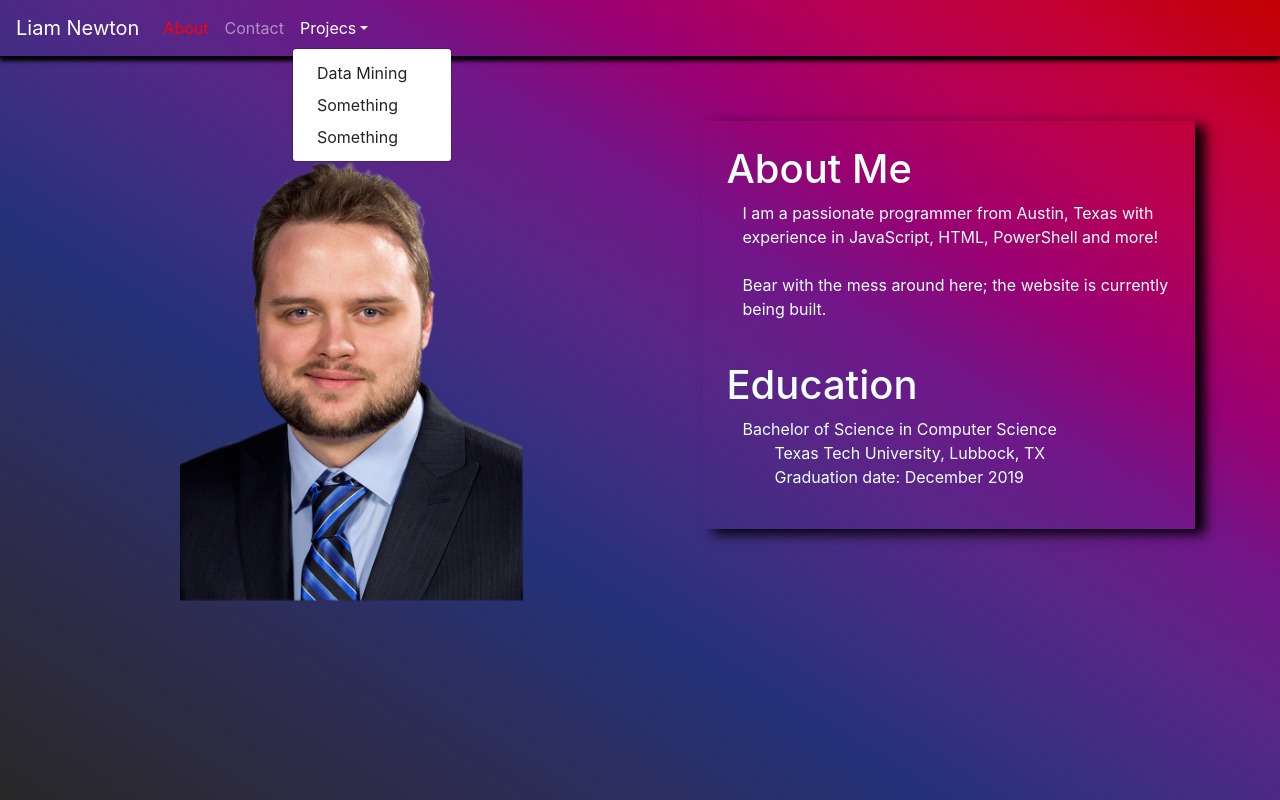
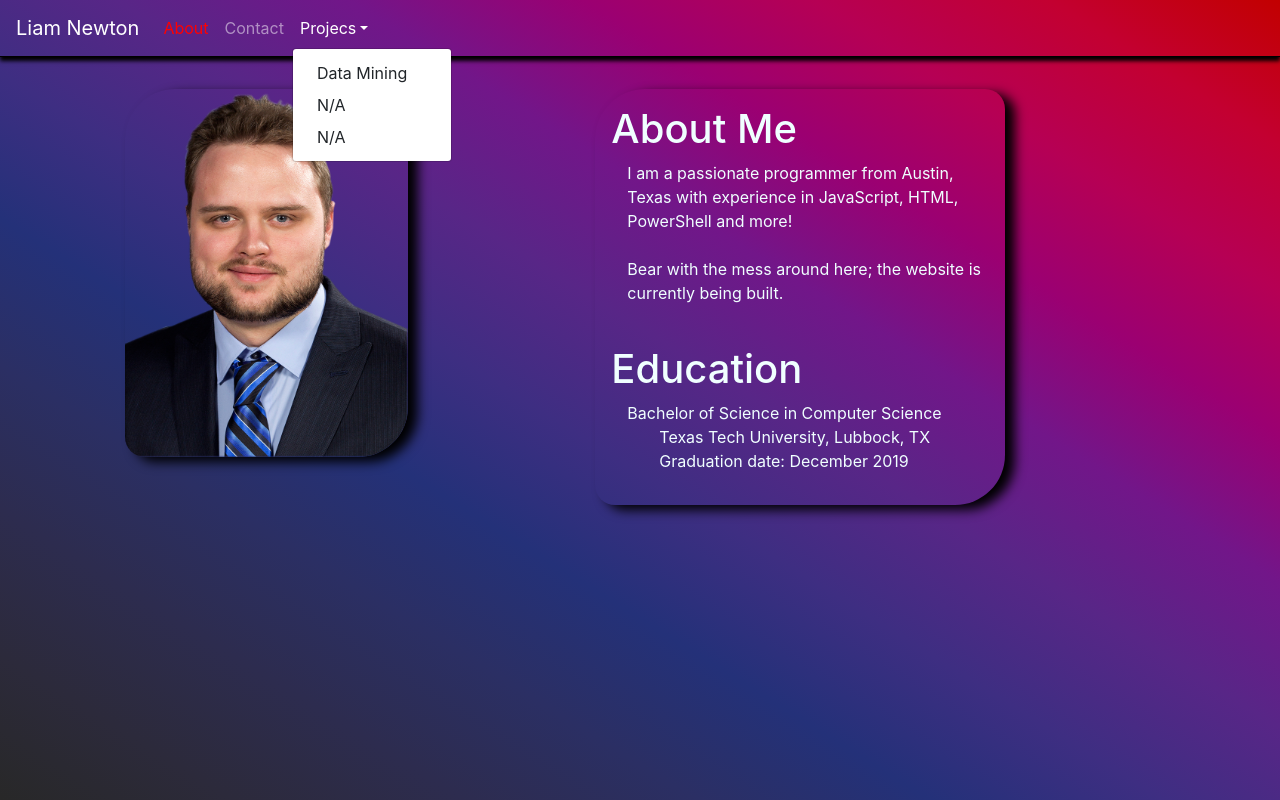
Before and after one commit to CodesReallyWell/ResumeWebsite, a React (Create React App) app in the folder frontend/: page /about in a window 1280 px wide. Both pictures are taken after a click on the button "Projecs". Built offline with nearby package versions, Linux system fonts and the light colour scheme.

Commit message:
Bug fixes and styling

```diff
--- a/frontend/src/Components/AppNavBar.jsx
+++ b/frontend/src/Components/AppNavBar.jsx
@@ -12,6 +12,11 @@ const NavBarWrap = styled.div`
 const NavLinkText = styled.span`
   color: ${props => props.isActive && 'red'};
 `
+
+const NavTest = styled.span`
+  color: blue;
+`
+
 
 // isActive :: String -> String -> Boolean
 // isActive is a function that takes a string returns a function
@@ -41,9 +46,9 @@ const AppNavBar = (props) => {
           </Nav>
           <Nav className = "mr-auto">
             <NavDropdown title="Projecs" id="collasible-nav-dropdown">
-              <NavDropdown.Item href="/projectOne">Data Mining</NavDropdown.Item>
-              <NavDropdown.Item href="/action/3.2">Something</NavDropdown.Item>
-              <NavDropdown.Item href="/action/3.3">Something</NavDropdown.Item>
+                <NavDropdown.Item href="/projectOne">Data Mining</NavDropdown.Item>
+                <NavDropdown.Item href="/projectTwo">N/A</NavDropdown.Item>
+                <NavDropdown.Item href="/projectThree">N/A</NavDropdown.Item>
             </NavDropdown>
           </Nav>
           </Navbar.Collapse>
--- a/frontend/src/Pages/About.jsx
+++ b/frontend/src/Pages/About.jsx
@@ -4,17 +4,18 @@ import { Container, Row, Col } from "react-bootstrap"
 
 
 const ImageWrapper = styled.img`
-  position: relative;
-  height: 30em;
-  top: 4em;
+  display: block;
+  height: 23em;
+  margin: 0 auto;
+  border-radius: 50px 20px;
+  box-shadow: 10px 5px 12px black;
 `
 
 const TextWrapper = styled.div`
-  position: relative;
   box-shadow: 10px 5px 12px black;
-  padding: 1.5em;
+  border-radius: 50px 20px;
+  padding: 1em;
   top: 4em;
-  bottom: 15em;
   margin: auto;
 `
 
@@ -26,20 +27,30 @@ const OneIndentP = styled.p`
   margin-left: 1em
 `
 
-const Wrapper = styled.div`
+const WrapperForTextBox = styled.div`
+  display: block;
+  margin: 0 auto;
+  padding: 2em;
+`
+
+const AlignThemAll = styled.div`
+  padding: 2em;
 `
 
 const About = () => {
   return (
-    <Wrapper>
-      <Container>
-        <Row lg={8}>
-        <Col sm={1}/>
+      <Container fluid>
+        <Row>
+        <div class="col-sm-12 col-md-12 col-lg-5">
           <Col>
-          <ImageWrapper src={require("../Data/MyFace1.png")} alt="duck"/>
+            <AlignThemAll>
+              <ImageWrapper src={require("../Data/MyFace2.png")} alt="duck"/>
+            </AlignThemAll>
           </Col>
+        </div>
+        <div class="col-sm-12 col-md-12 col-lg-5">
           <Col>
-
+            <WrapperForTextBox>
               <TextWrapper>
                 <h1>About Me</h1>
                 <OneIndentP>
@@ -57,10 +68,11 @@ const About = () => {
                   </TwoIndentP>
                 </OneIndentP>
               </TextWrapper>
+            </WrapperForTextBox>
           </Col>
+        </div>
         </Row>
       </Container>
-    </Wrapper>
   )
 }
 
--- a/frontend/src/Pages/Contact.jsx
+++ b/frontend/src/Pages/Contact.jsx
@@ -84,7 +84,7 @@ const Contact = () => {
   const onSubmit = data => {
     // make post request with axios
     // request path is /contact
-    axios.post('http://82.15.156.40:4000/contact',{
+    axios.post('http://texanwebhosting.co.uk:4000/contact',{
       data: {
         name    : data.Name,
         email   : data.Email,
--- a/frontend/src/Pages/MainPage.jsx
+++ b/frontend/src/Pages/MainPage.jsx
@@ -20,23 +20,28 @@ const Container = styled.div`
 const ImgWrapper = styled.img`
   position: static;
   width: 100%;
-  overflow: hidden;
+  overflow: auto;
 `
 
 const TextWrapper = styled.div`
   position: absolute;
   top: 40vh;
   font-weight: bold;
-  font-size: 400%;
+  font-size: 3em;
+  text-shadow: 2px 2px #282828;
   letter-spacing: 15px;
+  margin: auto;
 `
 
 const SmallScreenTextWrapper = styled.div`
   position: absolute;
   top: 40vh;
   font-weight: bold;
-  font-size: 200%;
-  letter-spacing: 15px;
+  font-size: 1.2em;
+  text-shadow: 2px 2px #282828;
+  letter-spacing: .5em;
+  padding: 1em;
+  margin: auto;
 `
 
 function ScreenHeight(){
@@ -75,9 +80,9 @@ console.log("Code Changed")
 function FancyText(){
 
   const HEADLINETEXT = [
-    "Codes",
-    "Develops",
-    "Fixes This Website"
+    " Codes",
+    " Develops",
+    " Programs"
     ]
 
   // JS ew states
@@ -119,24 +124,24 @@ const MainPage = () => {
       return (
         <div>
           <AppNavBar activeRoute={location.pathname}/>
+          <Container>
+            <SmallScreenTextWrapper>
+              Liam Newton <FancyText/>
+            </SmallScreenTextWrapper>
+          </Container>
           <ImgWrapper src={require("../Data/HSPTG1LowRes.jpg")} alt="duck"/>
-          <Container>
-              <SmallScreenTextWrapper>
-                Liam Newton <FancyText/>
-              </SmallScreenTextWrapper>
-          </Container>
         </div>
         );
     }else{
       return (
         <div>
           <AppNavBar activeRoute={location.pathname}/>
-          <ImgWrapper src={require("../Data/HSPTGLowRes.jpg")} alt="duck"/>
           <Container>
               <TextWrapper>
                 Liam Newton <FancyText/>
               </TextWrapper>
           </Container>
+          <ImgWrapper src={require("../Data/HSPTGLowRes.jpg")} alt="duck"/>
         </div>
         );
     }
--- a/frontend/src/Pages/Project1.jsx
+++ b/frontend/src/Pages/Project1.jsx
@@ -39,20 +39,33 @@ const FigTextWrap = styled.figcaption`
   font-size: small;
 `
 
+const GithubLinkImgWrap=styled.img`
+  width: 1.3em;
+  padding: .3em;
+`
+const IntroP = styled.div`
+  background: #cccccc20;
+  padding: 1em;
+`
 
 const ProjectOne = () => {
   return (
     <TextWrapper>
       <HeaderWrap>
-        <Link href="https://github.com/CodesReallyWell/CryptoProject">Social Media Influence on Ethereum Value</Link>
+        Social Media Influence on Ethereum Value
+        <a href="https://github.com/CodesReallyWell/CryptoProject">
+          <GithubLinkImgWrap src="https://logodix.com/logo/64439.png"/>
+        </a>
       </HeaderWrap>
       <DWrap>
+        <IntroP>
           <h2>Abstract</h2>
           With Cryptocurrencies high return and volatility it is an important topic of discussion on forums
           like Reddit. In this social media study, we will use sentiment analysis, Granger causality, and
           Naive Bayes to determine a relation between positive comments and Cryptocurrency value. Since
           there are so many types of Cryptocurrencies, we have decided to focus on one, Ethereum. Ethereum
           is an open-source, public, blockchain-based distributed computing platform and operating system.
+        </IntroP>
         <br/><br/>
         <h2>Methodology and experimental design</h2>
         Data was collected within the time frame of  May 2017 to July 2017. The data includes
```
Also changed, not shown: frontend/src/Data/MyFace2.png (added). Lines whose indentation alone changed are shown as unchanged.
